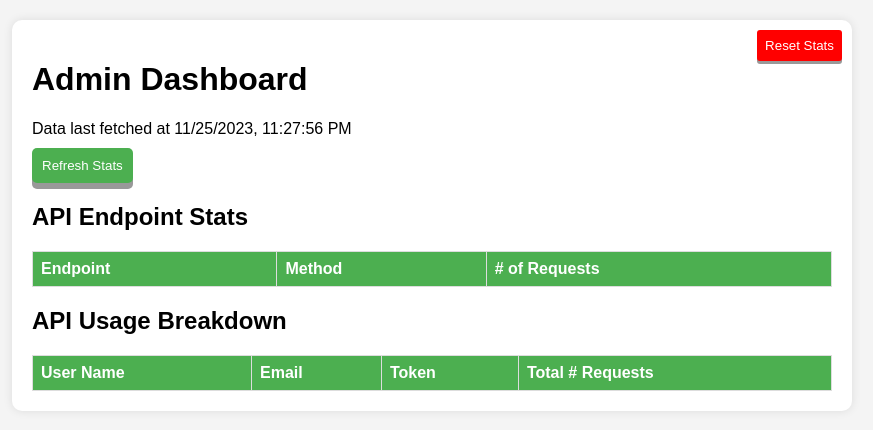
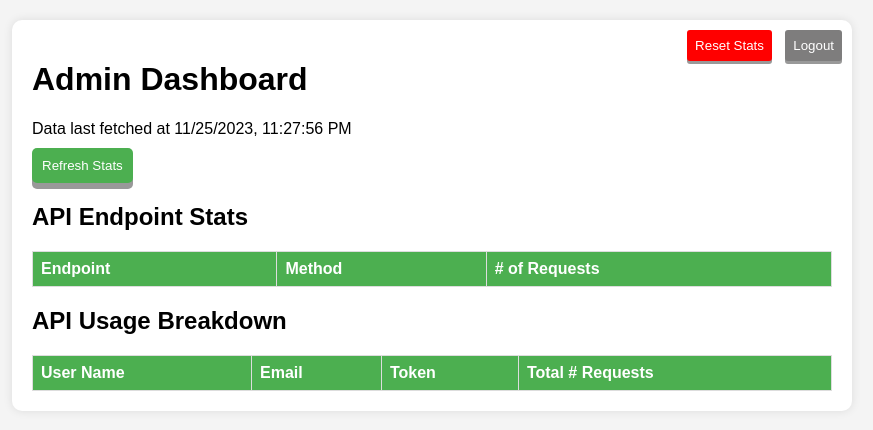
Before and after one commit to ray165/fortune-teller, a website: page src/admin.html in a window 1280 px wide. Shown: the whole page, without its empty margins (208-1081 px from the left). Drawn offline with Linux system fonts and the light colour scheme; no server answers.

Commit message:
Add logout button to admin.html and chat.html

```diff
--- a/src/admin.html
+++ b/src/admin.html
@@ -74,7 +74,7 @@
             cursor: pointer;
             position: absolute;
             top: 10px;
-            right: 10px;
+            right: 80px;
             box-shadow: 0 3px #999;
         }
 
@@ -88,6 +88,26 @@
             transform: translateY(1px);
         }
 
+
+        #logout-button {
+            background-color: #7e7d7d; /* Red color */
+            color: white;
+            border: none;
+            padding: 8px;
+            border-radius: 3px;
+            cursor: pointer;
+            position: absolute;
+            top: 10px;
+            right: 10px;
+            box-shadow: 0 3px #999;
+        }
+
+        #logout-button:hover {
+            background-color: #8b8989;
+        }
+
+
+
     </style>
 </head>
 <body>
@@ -99,6 +119,9 @@
         <button id="refresh-button" onclick="fetchStats()">Refresh Stats</button>
 
         <button id="reset-button" onclick="resetStats()">Reset Stats</button>
+
+        <button id="logout-button" onclick="logout()">Logout</button>
+
 
         <h2>API Endpoint Stats</h2>
         <table id="endpoint-stats">
@@ -221,6 +244,25 @@
                 }
             });
         }
+
+        function logout() {
+            console.log('Logging out');
+            fetch("https://isa-fortune-teller-backend.onrender.com/auth/logout", {
+                method: 'PUT',
+                credentials: 'include',
+                headers: {
+                    'Content-Type': 'application/json',
+                },
+            })
+            .then(response => response.json())
+            .then(data => {
+                console.log('Logout response: ', data);
+            })
+            .catch(error => {
+                console.error('Error logging out: ', error);
+            });
+            window.location.href = '/src/landing.html'
+        }
     </script>
 </body>
 </html>
```
Also changed, not shown: src/chat.html (+39 -0 lines).
